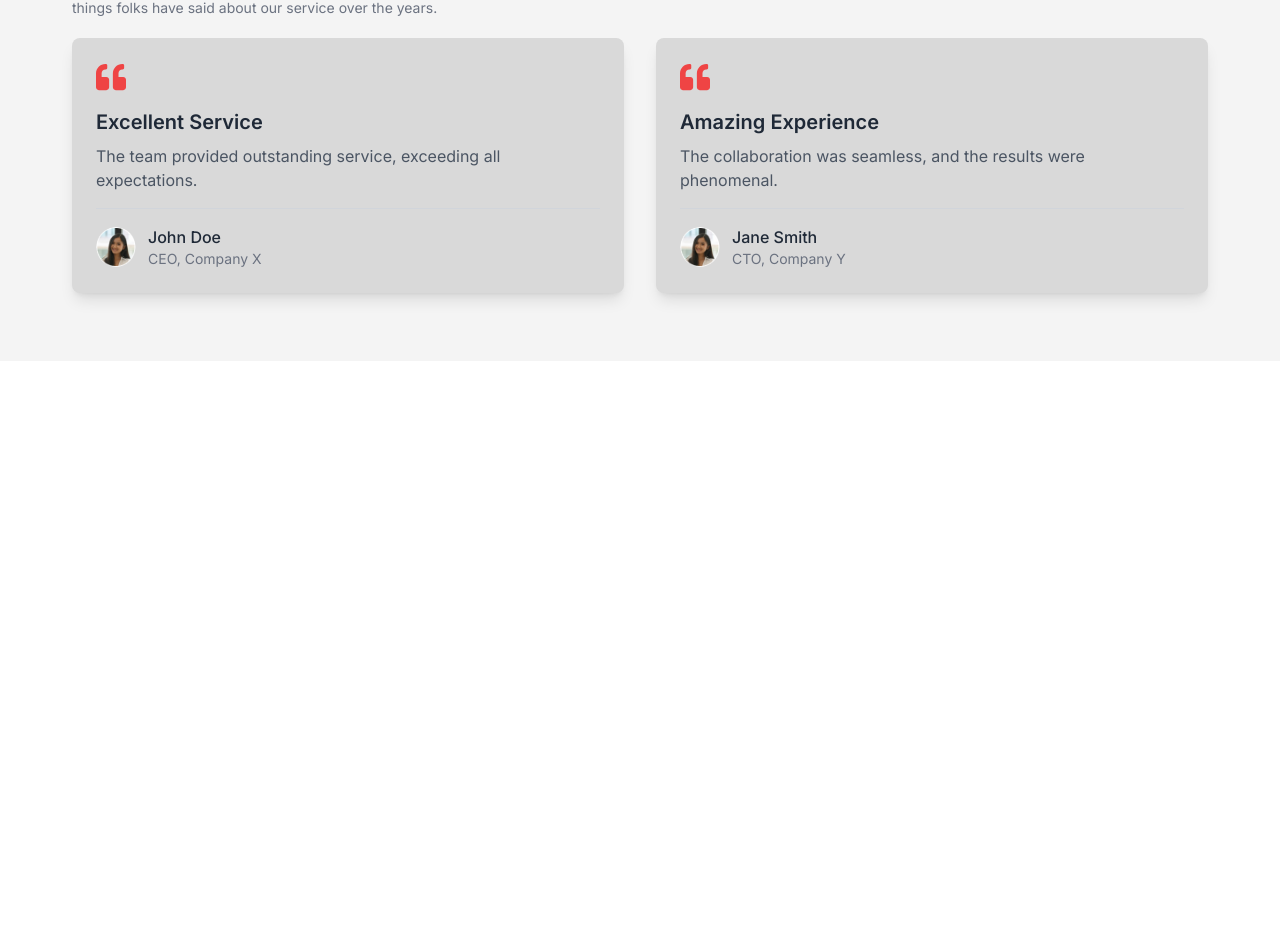
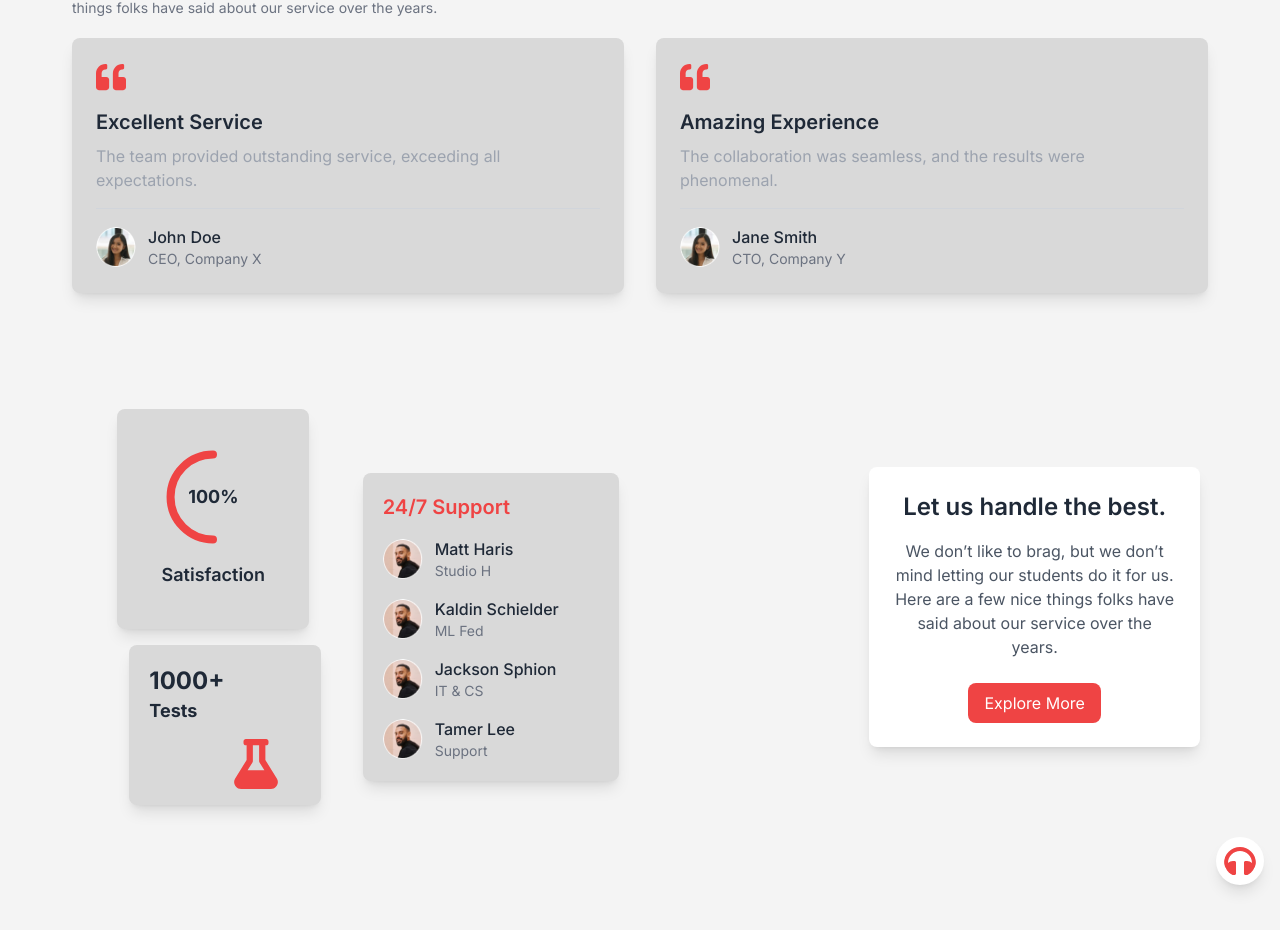
Before and after one commit to Abdullah9202/prelevels, a Next.js app in the folder client/: page / in a window 1280 px wide. Shown: the part 1114-2044 px from the top of the page. Before the commit the page ends 1475 px from the top, so only its background shows below. Built offline with nearby package versions, Linux system fonts and the light colour scheme.

Commit message:
feat:added support

```diff
--- a/client/src/app/page.tsx
+++ b/client/src/app/page.tsx
@@ -5,6 +5,7 @@ import Image from "next/image";
 import Hero from "@/components/main/hero";
 import Service from "@/components/main/services";
 import TestimonialsSection from "@/components/main/teatimonials";
+import ServicesSection from "@/components/main/servicessection";
 
 export default function Home() {
   return (
@@ -16,6 +17,7 @@ export default function Home() {
         <Hero/>
         <Service/>
         <TestimonialsSection/>
+        <ServicesSection/>
       </div>
 
     </div>
--- /dev/null
+++ b/client/src/components/main/servicessection.tsx
@@ -0,0 +1,95 @@
+import Image from "next/image";
+import { FaHeadphones, FaFlask } from "react-icons/fa";
+import Ellipses from "@/assets/Ellipse 4.png";
+
+export default function ServicesSection() {
+  return (
+    <section className="py-12">
+      <div className="max-w-7xl mx-auto px-4">
+        <div className="grid grid-cols-1 md:grid-cols-3 gap-8 items-center relative">
+          {/* Satisfaction Box */}
+          <div className="flex flex-col items-center justify-center space-y-4 relative z-20">
+            <div className="bg-[#D9D9D9] p-10 rounded-lg shadow-lg flex-col items-center justify-center text-center w-48 h-70 hidden lg:flex">
+              <div className="relative w-24 h-24 mb-4">
+                <svg className="absolute inset-0 w-full h-full text-red-500" viewBox="0 0 36 36">
+                  <path
+                    className="text-gray-300 dark:text-slate-600"
+                    strokeWidth="3"
+                    fill="none"
+                    d="M18 2.0845 a 15.9155 15.9155 0 0 1 0 31.831"
+                  />
+                  <path
+                    className="stroke-current"
+                    strokeLinecap="round"
+                    strokeWidth="3"
+                    fill="none"
+                    d="M18 2.0845 a 15.9155 15.9155 0 1 0 0 31.831"
+                  />
+                </svg>
+                <div className="absolute inset-0 flex items-center justify-center">
+                  <span className="text-lg font-bold text-gray-800">100%</span>
+                </div>
+              </div>
+              <p className="text-lg font-semibold text-gray-800">Satisfaction</p>
+            </div>
+
+            {/* Test Box */}
+            <div className="bg-[#D9D9D9] p-10 rounded-lg shadow-lg w-48 h-40 relative hidden lg:block ml-6 -mt-10 z-10">
+              <div className="absolute top-5 left-5">
+                <span className="text-lg font-bold text-gray-800">
+                  <span className="font-bold text-2xl">1000+</span> <br /> Tests
+                </span>
+              </div>
+              <div className="absolute bottom-4 right-10">
+                <FaFlask size={50} className="text-red-500" />
+              </div>
+            </div>
+          </div>
+
+          {/* Support Box */}
+          <div className="bg-[#D9D9D9] p-5 lg:w-64 rounded-lg shadow-lg relative z-10 -ml-20 lg:mr-5 mt-10">
+            <h3 className="text-xl font-semibold text-red-500 mb-4">24/7 Support</h3>
+            <ul className="space-y-4">
+              {[
+                { name: "Matt Haris", role: "Studio H" },
+                { name: "Kaldin Schielder", role: "ML Fed" },
+                { name: "Jackson Sphion", role: "IT & CS" },
+                { name: "Tamer Lee", role: "Support" },
+              ].map((person, index) => (
+                <li key={index} className="flex items-center">
+                  <Image
+                    src={Ellipses}
+                    alt={person.name}
+                    className="w-10 h-10 rounded-full mr-3"
+                  />
+                  <div>
+                    <p className="text-gray-800 font-medium">{person.name}</p>
+                    <p className="text-gray-500 text-sm">{person.role}</p>
+                  </div>
+                </li>
+              ))}
+            </ul>
+          </div>
+
+          {/* Call to Action Box */}
+          <div className="bg-white dark:bg-slate-700 p-6 rounded-lg shadow-lg text-center lg:mr-16">
+            <h3 className="text-2xl font-semibold text-gray-800 dark:text-white mb-4">
+              Let us handle the best.
+            </h3>
+            <p className="text-gray-600 dark:text-gray-300 mb-6">
+              We don’t like to brag, but we don’t mind letting our students do it for us. Here are a few nice things folks have said about our service over the years.
+            </p>
+            <button className="bg-red-500 text-white py-2 px-4 rounded-lg hover:bg-red-600">
+              Explore More
+            </button>
+          </div>
+        </div>
+
+        {/* Headphone Icon for Support */}
+        <div className="flex justify-center md:justify-end mt-8">
+          <FaHeadphones className="text-red-500 text-5xl p-2 bg-white dark:bg-slate-700 rounded-full shadow-lg" />
+        </div>
+      </div>
+    </section>
+  );
+}
--- a/client/src/components/main/teatimonials.tsx
+++ b/client/src/components/main/teatimonials.tsx
@@ -21,7 +21,7 @@ export default function TestimonialsSection() {
                         <h3 className="text-xl font-semibold text-gray-800  mb-2">
                             Excellent Service
                         </h3>
-                        <p className="text-gray-600  mb-4">
+                        <p className="text-gray-400  mb-4">
                             The team provided outstanding service, exceeding all expectations.
                         </p>
                         <hr className="border-gray-300 dark:border-slate-600 mb-4" />
@@ -44,7 +44,7 @@ export default function TestimonialsSection() {
                         <h3 className="text-xl font-semibold text-gray-800  mb-2">
                             Amazing Experience
                         </h3>
-                        <p className="text-gray-600  mb-4">
+                        <p className="text-gray-400  mb-4">
                             The collaboration was seamless, and the results were phenomenal.
                         </p>
                         <hr className="border-gray-300 dark:border-slate-600 mb-4" />
```
